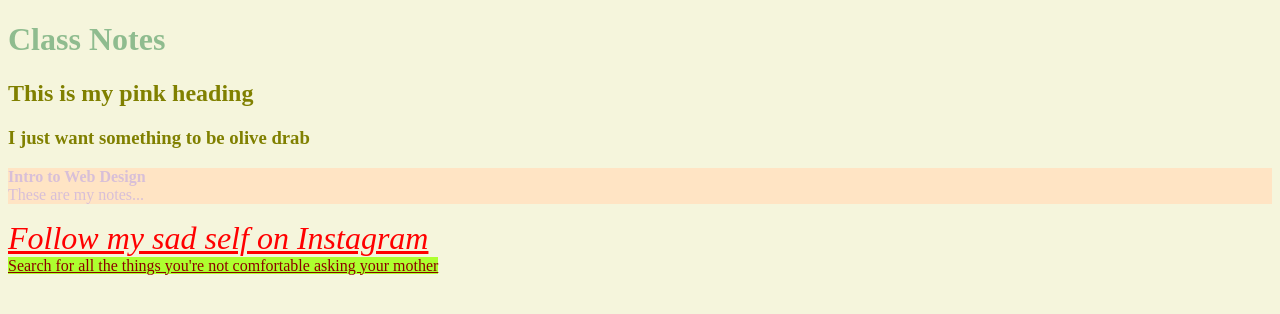
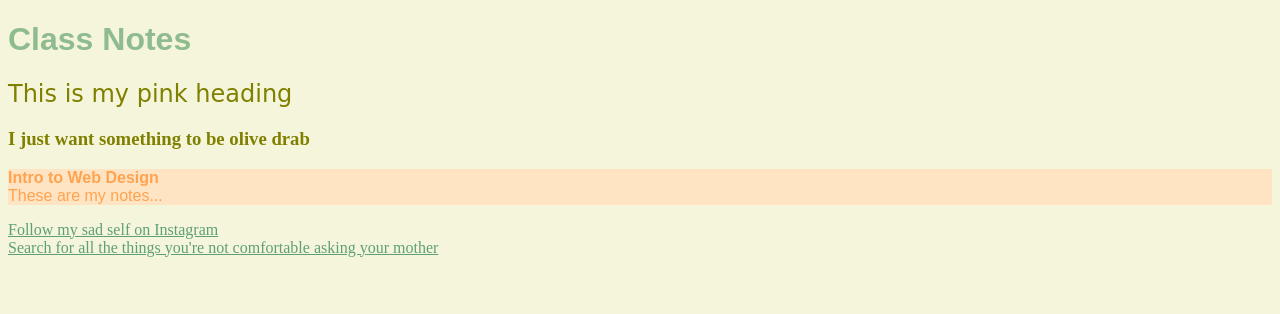
Before and after one commit to danielledirks/assignment1, a plain HTML site: page index.html in a window 1280 px wide. Drawn offline with Linux system fonts and the light colour scheme.

Commit message:
I love not learning anything

```diff
--- a/css/styles.css
+++ b/css/styles.css
@@ -31,7 +31,7 @@ a {
     color: navajowhite;
 }
 .ahoy {
-    background-color: greenyellow;
+    background-color: rgba(173, 255, 47, 0.43);
 }
 #anger {
     color: #FF0000;
--- a/index.html
+++ b/index.html
@@ -7,16 +7,14 @@
     <link rel="stylesheet" type="text/css" href="css/styles.css">
 
     <style>
-/*
-        p {color : coral;
+        p {color : #ffa34f;
             font-family: sans-serif;
             font-weight: 100;
         }
-        a {color : cadetblue;}
+        a {color : #5fa073;}
         h2 {font-family: cursive;
         font-weight: 400}
         h1 {font-family: "Arial" ;}
-*/
     </style>
 
 </head>
@@ -27,8 +25,8 @@
     <h3>I just want something to be olive drab</h3>
     <p><strong>Intro to Web Design</strong><br> These are my notes...</p>
 
-    <a id="anger" href="https://www.instagram.com/thehazelspots/" target="_blank">Follow my sad self on Instagram</a><br>
-    <a class="ahoy" href="https://google.com" target="_blank">Search for all the things you're not comfortable asking your mother</a>
+    <a href="https://www.instagram.com/thehazelspots/" target="_blank">Follow my sad self on Instagram</a><br>
+    <a href="https://google.com" target="_blank">Search for all the things you're not comfortable asking your mother</a>
 </body>
 
 </html>
```
